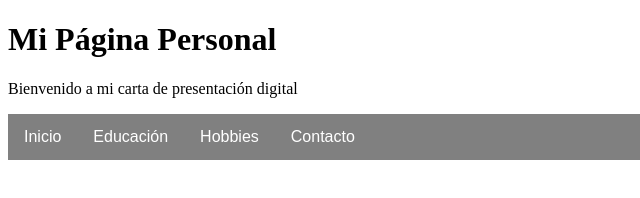
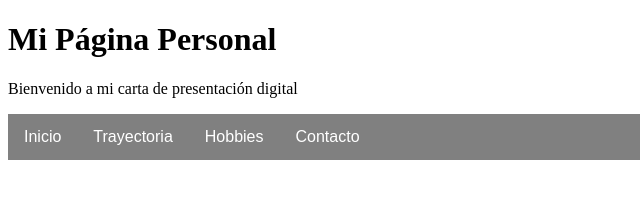
Before and after one commit to FlatMagician-Debug/paginapersonal.github.io, a plain HTML site: page index.html in a window 1280 px wide. Shown: the full height of the page, 0-640 px from the left. Drawn offline with Linux system fonts and the light colour scheme.

Commit message:
Update index.html

```diff
--- a/index.html
+++ b/index.html
@@ -13,9 +13,10 @@
     <body>
         <ul>
             <li><a href="index.html"> Inicio </a> </li>
-            <li><a href="Trayectoria.html">Educación</a></li>
+            <li><a href="Trayectoria.html">Trayectoria</a></li>
             <li><a href="Hobbies.html"> Hobbies </a> </li>
             <li><a href="Contacto.html"> Contacto </a> </li>
         </ul>
     </body>
+
 </html>
```
